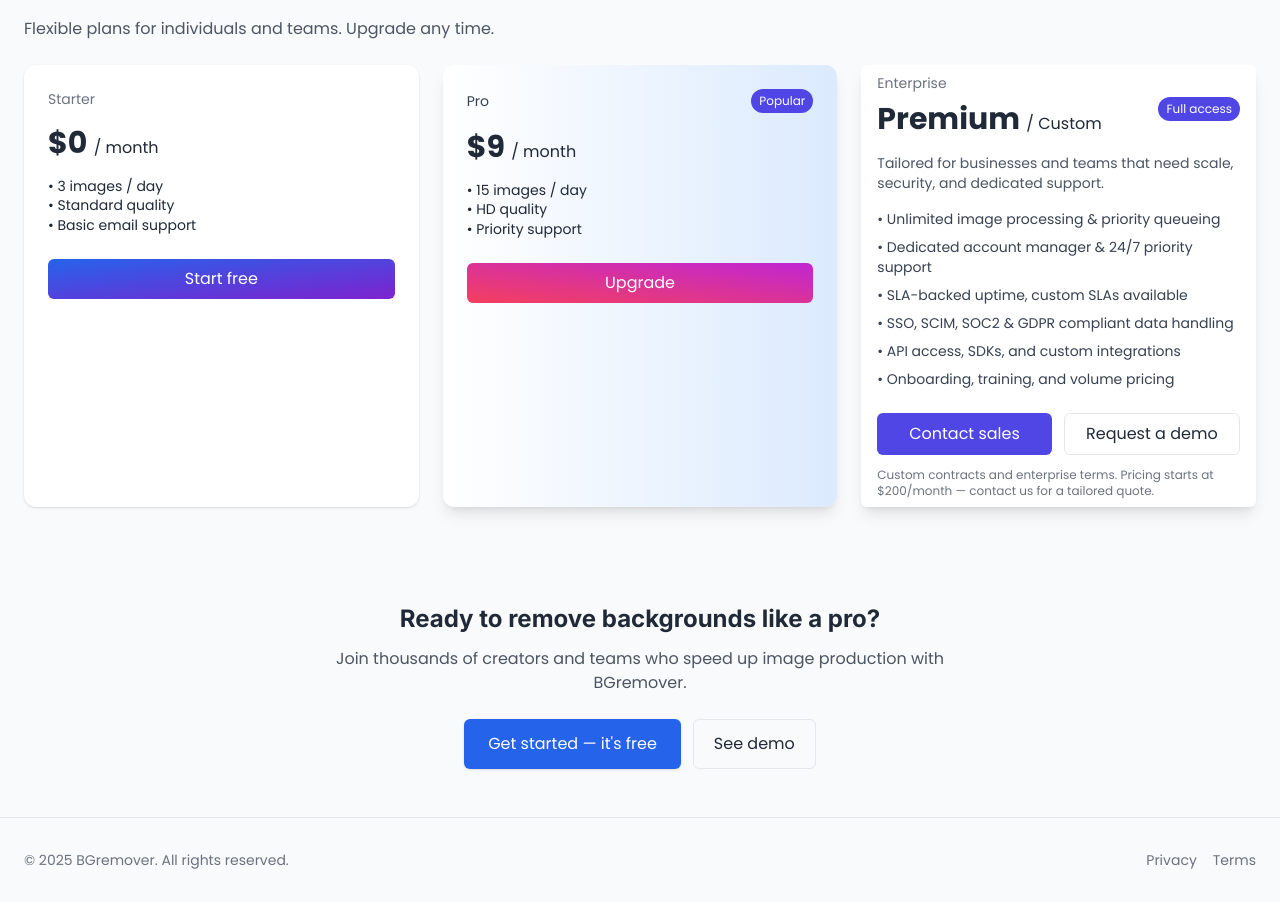
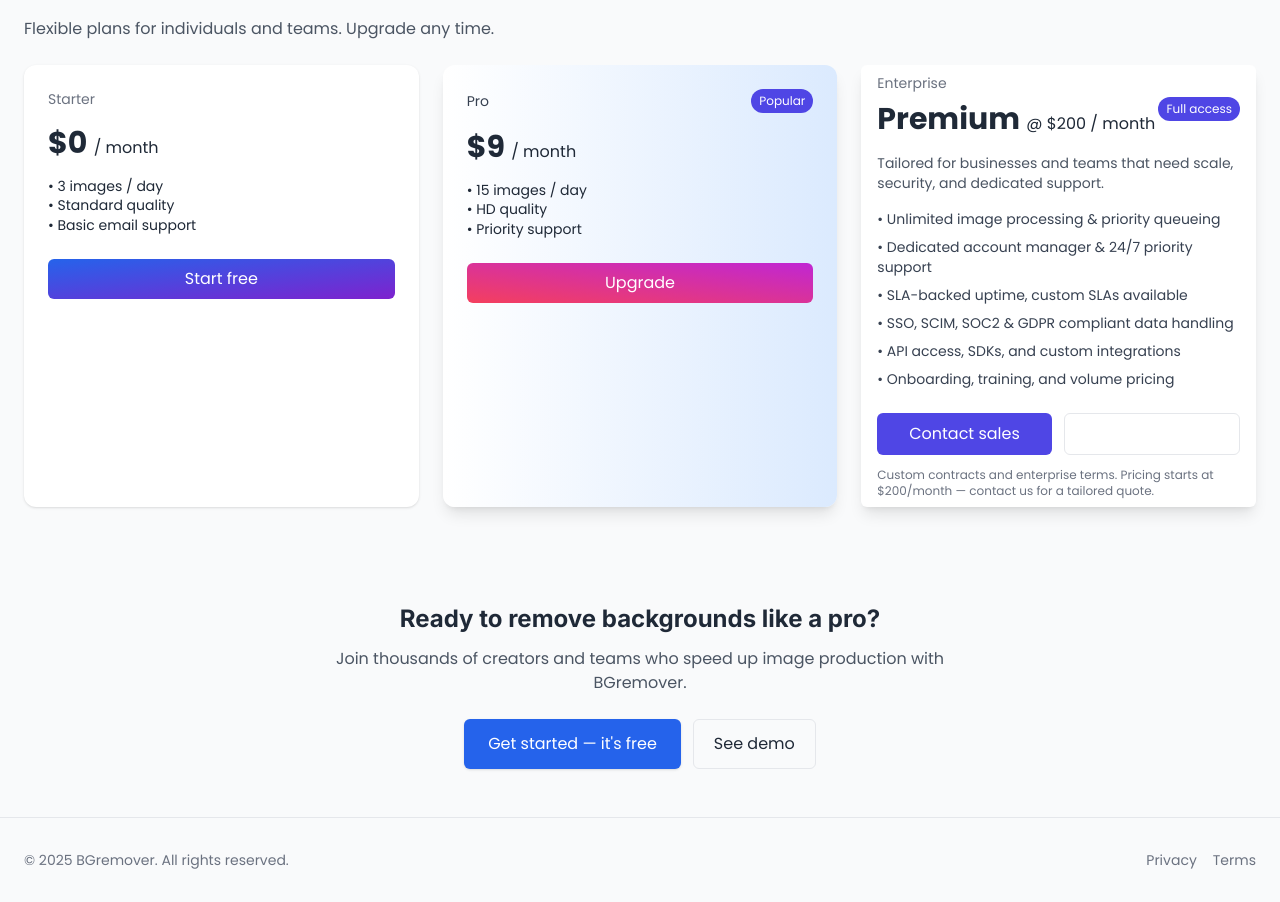
Before and after one commit to Dachenna/bg-removal, a React (Vite) app: page / in a window 1280 px wide. Shown: the part 1909-2811 px from the top of the page. Built offline with nearby package versions, Linux system fonts and the light colour scheme.

Commit message:
Layout added to the application

```diff
--- a/package.json
+++ b/package.json
@@ -13,7 +13,8 @@
     "@fontsource/inter": "^5.2.7",
     "@fontsource/poppins": "^5.2.6",
     "react": "^19.1.0",
-    "react-dom": "^19.1.0"
+    "react-dom": "^19.1.0",
+    "react-router-dom": "^7.9.3"
   },
   "devDependencies": {
     "@eslint/js": "^9.25.0",
--- a/src/App.jsx
+++ b/src/App.jsx
@@ -1,4 +1,5 @@
 import React from 'react'
+import { Router } from 'react-router-dom'
 import { Navbar } from './Pages/Navbar'
 import { Home } from './Pages/Home'
 
--- a/src/Pages/Home.jsx
+++ b/src/Pages/Home.jsx
@@ -248,7 +248,7 @@
             <div className="flex items-center justify-between mb-2">
               <div>
                 <div className="text-sm text-gray-500">Enterprise</div>
-                <div className="text-3xl font-bold my-2">Premium <span className="text-base font-normal">/ Custom</span></div>
+                <div className="text-3xl font-bold my-2">Premium <span className="text-base font-normal">@ $200 / month</span></div>
               </div>
               <div className="text-xs bg-indigo-600 text-white px-2 py-1 rounded-full">Full access</div>
             </div>
@@ -268,7 +268,7 @@
 
             <div className="flex gap-3">
               <button className="flex-1 bg-indigo-600 hover:bg-indigo-700 text-white px-4 py-2 rounded-md">Contact sales</button>
-              <button className="flex-1 border border-gray-200 dark:border-gray-700 px-4 py-2 rounded-md">Request a demo</button>
+              <button className="flex-1 border border-gray-200 dark:border-gray-700 px-4 py-2 rounded-md text-white">Request a demo</button>
             </div>
 
             <p className="mt-3 text-xs text-gray-500">Custom contracts and enterprise terms. Pricing starts at $200/month — contact us for a tailored quote.</p>
--- /dev/null
+++ b/src/Pages/Layout.jsx
@@ -0,0 +1,27 @@
+"use strict"
+
+import React from 'react'
+import { BrowserRouter, Routes, Route } from 'react-router-dom'
+import { Navbar } from './Navbar'
+import { Home } from './Home'
+import { About } from './About'
+import { Pricing } from './Pricing'
+import { NotFound } from './NotFound'
+
+const Layout = () => {
+  return (
+    <BrowserRouter>
+      <div>
+        <Navbar />
+        <Routes>
+          <Route path="/" element={<Home />} />
+          <Route path="/about" element={<About />} />
+          <Route path="/pricing" element={<Pricing />} />
+          <Route path="*" element={<NotFound />} />
+        </Routes>
+      </div>
+    </BrowserRouter>
+  )
+}
+
+export default Layout
--- a/src/index.css
+++ b/src/index.css
@@ -27,7 +27,7 @@
 }
 .premium{
   @apply w-full dark:border-gray-700 rounded-md px-4 py-2
-      hover:text-indigo-400
+      hover:text-indigo-400 hover:outline hover:outline-purple-700 hover:-translate-y-1 duration-150;
 }
 .premium button{
   @apply hover:bg-gradient-to-bl from-purple-700 to-indigo-400
```
Also changed, not shown: Auth/login.jsx (added, +13 -0 lines), 1 other file (tests, documents, lock files or other folders).
